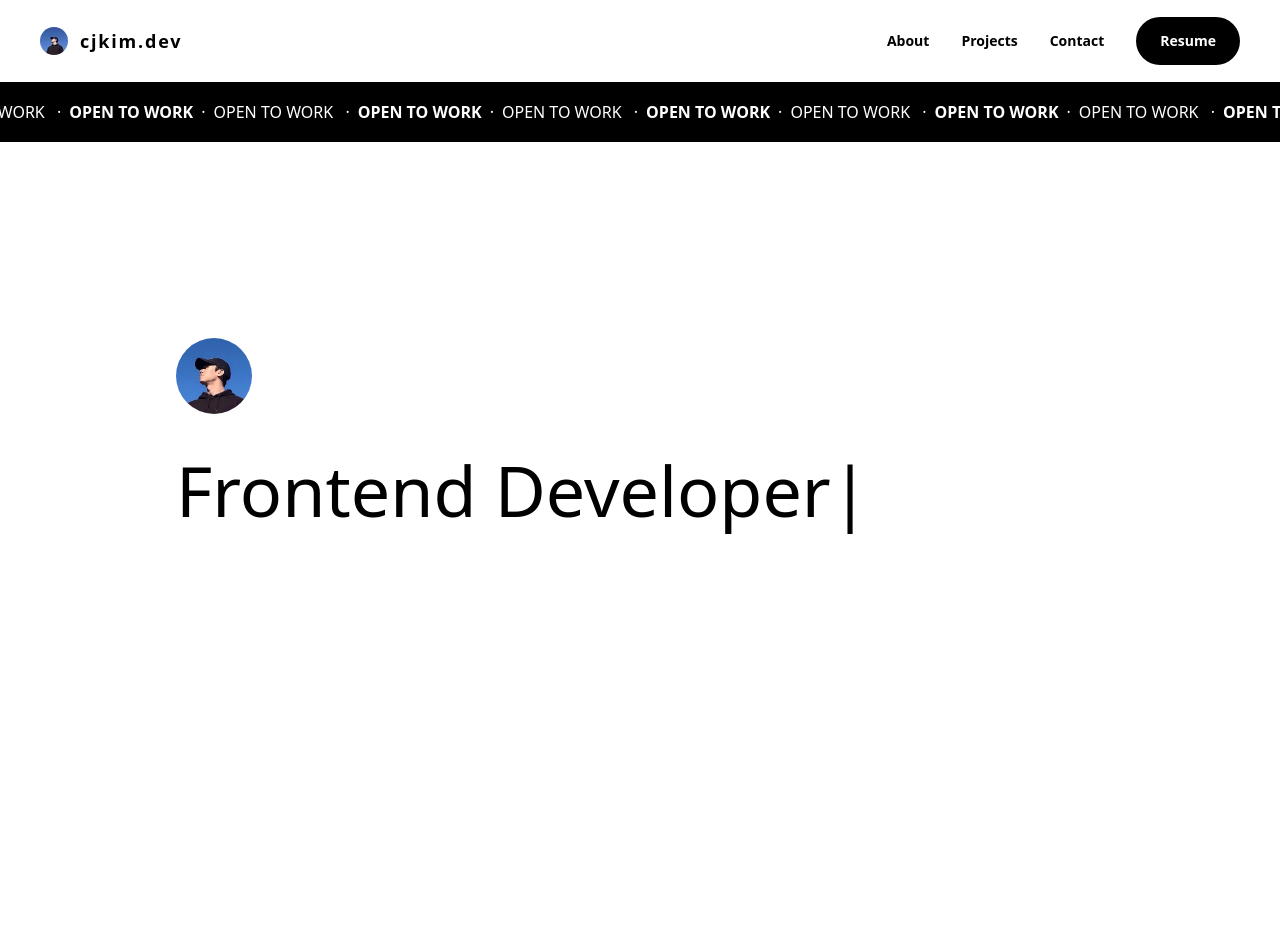
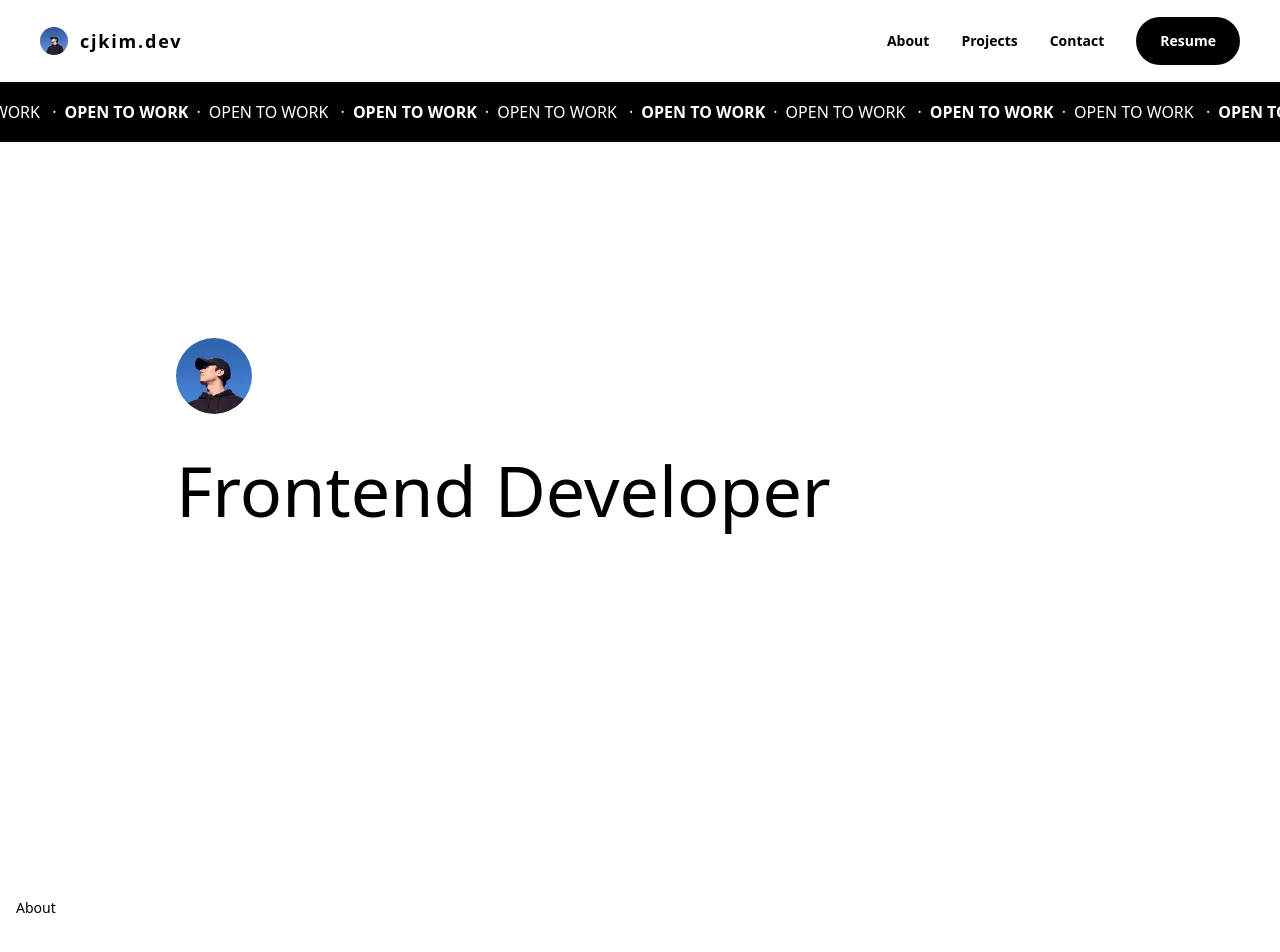
Before and after one commit to cjoak1028/cjoak1028.github.io, a React (Vite) app: page / in a window 1280 px wide. Shown: the top 952 px of the page. Before the commit the page ends 800 px from the top, so only its background shows below. Built offline with nearby package versions, Linux system fonts and the light colour scheme.

Commit message:
fixed bug where header would sit below other elements

```diff
--- a/src/App.jsx
+++ b/src/App.jsx
@@ -1,16 +1,18 @@
 import Header from "./components/Header";
 import Banner from "./components/Banner";
 import Hero from "./components/Hero";
+import About from "./components/About";
 
 function App() {
   return (
     <div className="font-sans">
-      <div className="fixed w-full top-0 left-0">
+      <div className="sticky top-0 z-10">
         <Header />
         <Banner />
       </div>
-      <main className="mt-[6.875rem] sm:mt-[8.875rem]">
+      <main className="">
         <Hero />
+        <About />
       </main>
     </div>
   );
--- /dev/null
+++ b/src/components/About.jsx
@@ -0,0 +1,5 @@
+const About = () => {
+  return <section className="px-4 py-24">About</section>;
+};
+
+export default About;
```
